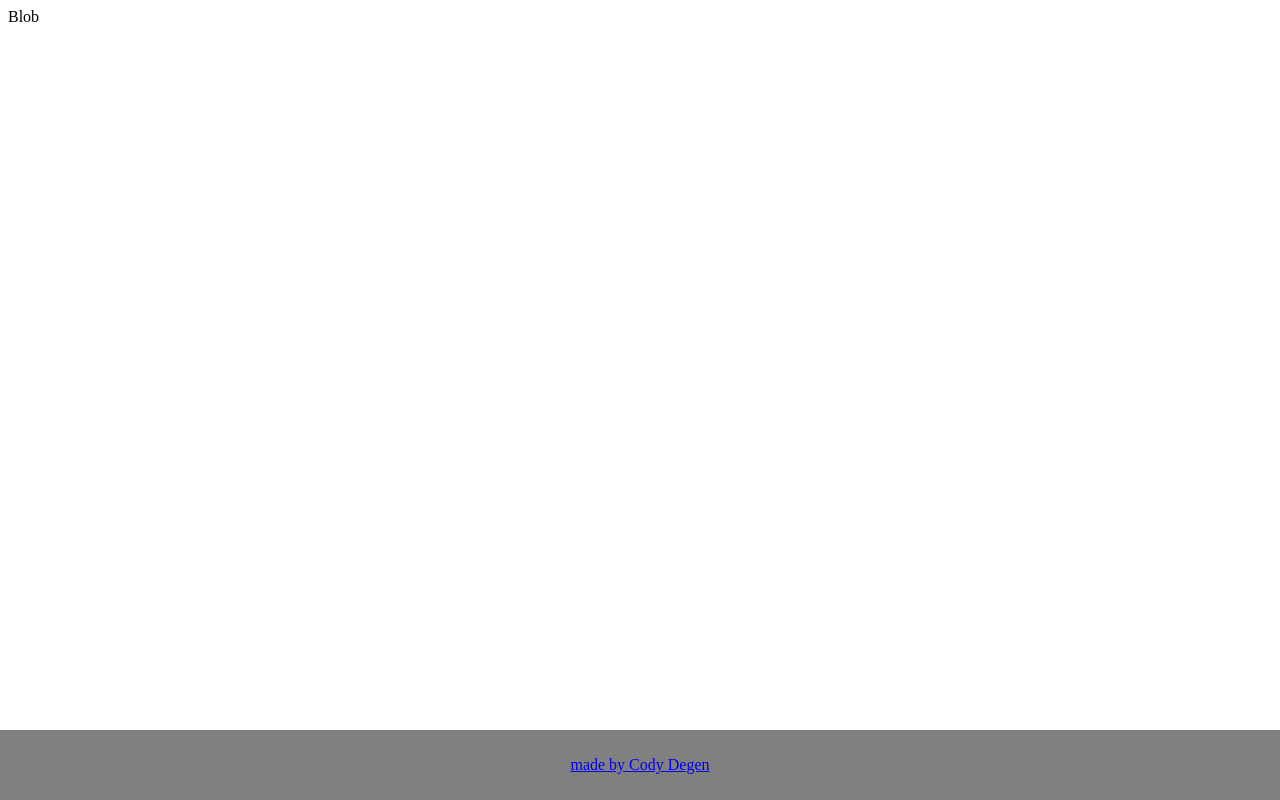
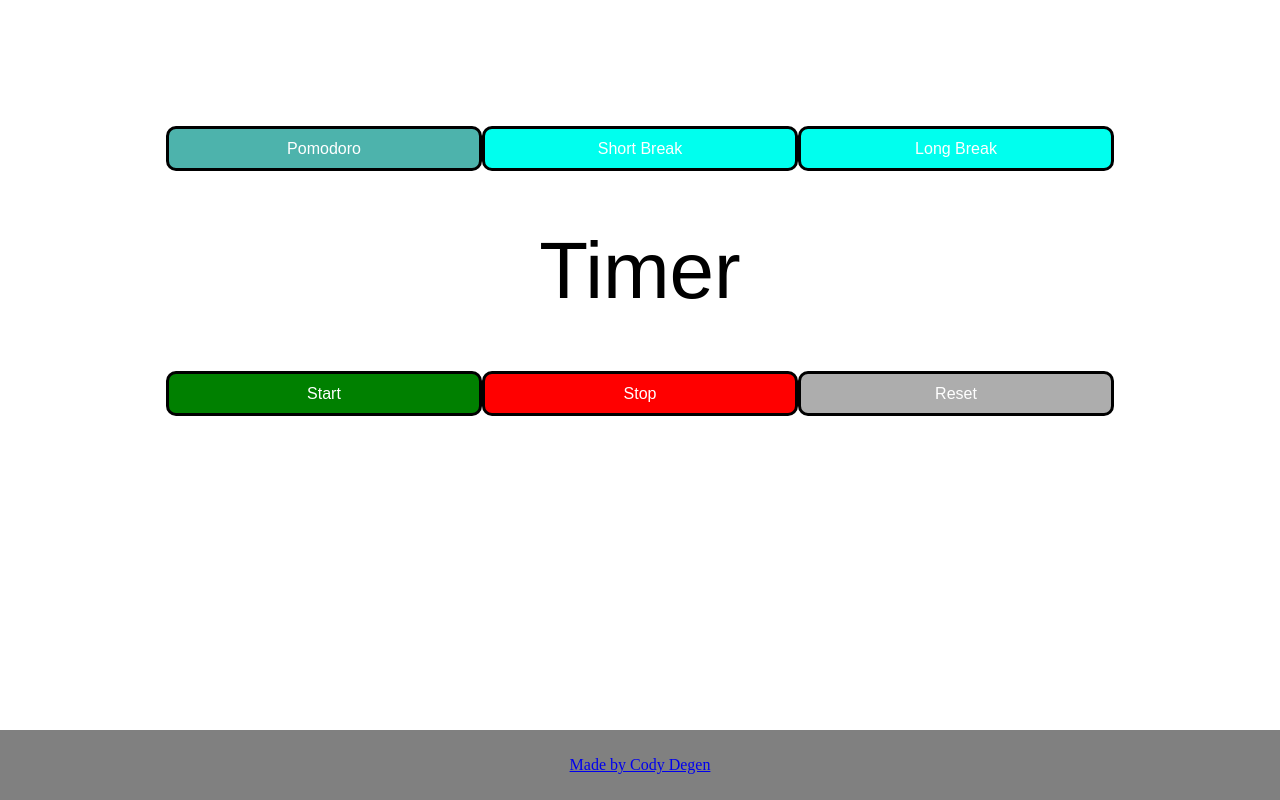
Before and after one commit to codydegen/pomodoro_technique, a plain HTML site: page index.html in a window 1280 px wide. Drawn offline with Linux system fonts and the light colour scheme.

Commit message:
Continue Pomodoro Layout

```diff
--- a/index.html
+++ b/index.html
@@ -6,13 +6,32 @@
 </header>
 <body>
         <div id="container">
-            Blob
+            <div id="statusContainer">
+                    <button id="pomodoro" class="status active">
+                        Pomodoro
+                    </button>
+                    <button id="break" class="status">
+                        Short Break
+
+                    </button>
+                    <button id="longbreak" class="status">
+                        Long Break
+                    </button>
+            </div>
+                <div id="timerContainer">
+                        <div id="timer">Timer</div>
+                </div>
+                <div id="buttonContainer">
+                    <button id="start" class="timeStatus">Start</button>
+                    <button id="stop" class="timeStatus">Stop</button>
+                    <button id="reset" class="timeStatus">Reset</button>
+                </div>
         </div>
 
 
 </body>
 <footer>
-    <a href="https://github.com/codydegen/pomodoro_technique">made by Cody Degen</a>
+    <a href="https://github.com/codydegen/pomodoro_technique">Made by Cody Degen</a>
 </footer>
 <script src="myscripts.js"></script>
 </html>
--- a/styles.css
+++ b/styles.css
@@ -15,3 +15,92 @@ footer {
     line-height: 70px;
     white-space: nowrap;
   }
+#statusContainer {
+    margin-top: 10%;
+}
+
+.status, .timeStatus {
+    height: 45px; /* the height of each item */
+    width: 25%; /* width of each item */
+    min-width: 200px; /*  minimum width of a given box */
+    border: medium solid black; /* creates border for boxes */
+    /* margin: 0 auto; spaces margin between items within flex box */
+    text-align: center; /* centers text in Pomodoro buttons */
+    /* line-height: 35px; */
+    white-space: nowrap;
+    /* border-color: green; */
+}
+.status {
+    background-color: hsl(176, 100%, 50%);
+}
+.status:hover {
+    background-color: hsl(176, 100%, 40%);
+}
+.active {
+    background-color: hsl(176, 40%, 50%);
+}
+.active:hover {
+    background-color: hsl(176, 40%, 40%);
+}
+
+#timerContainer {
+    height: 200px;
+    position: relative;
+
+}
+#timer {
+
+    font-size: 5em;
+    font-family: sans-serif;
+}
+
+
+#start {
+    background-color: green;
+}
+#start:hover {
+    background-color: darkgreen;
+}
+
+#stop {
+    background-color: red;
+}
+#stop:hover {
+    background-color: darkred;
+}
+#reset {
+    background-color: rgb(173, 173, 173);
+}
+#reset:hover {
+    background-color: rgb(100, 100, 100);
+}
+
+#statusContainer, #buttonContainer, #timerContainer {
+    display: flex; /* the organizatiion method for each item in tthe status container */
+    justify-content: center;
+    align-items: center;
+
+    /* width: 100%; */
+}
+button {
+    color: white;
+    display: inline-block;
+    /* border: medium solid black; */
+    border-radius: 10px;
+    margin: 0px;
+    padding: 10px;
+    font-family: sans-serif;
+    font-size: 1rem;
+    line-height: 1;
+    -webkit-appearance: none;
+    height: 100%;
+    width: 100%;
+    transition: 0.10s;
+}
+button:focus {
+    outline-style: none;
+    box-shadow: 0px 0px 0px 1px darkgray;
+}
+#buttonContainer {
+    display: flex; /* the organizatiion method for each item in tthe status container */
+}
```
